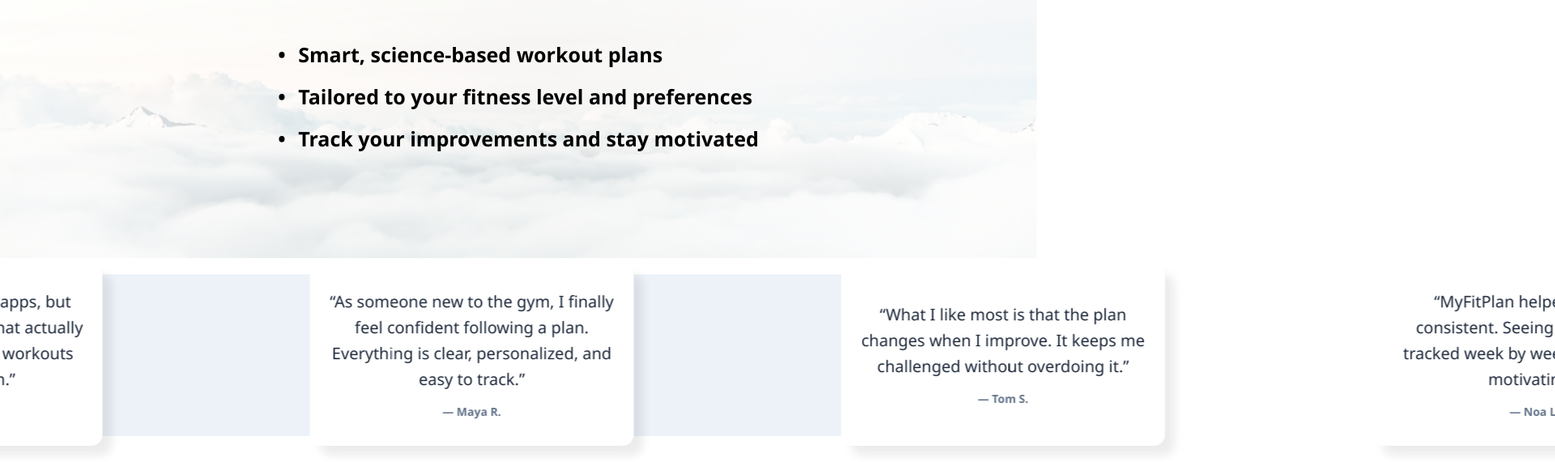
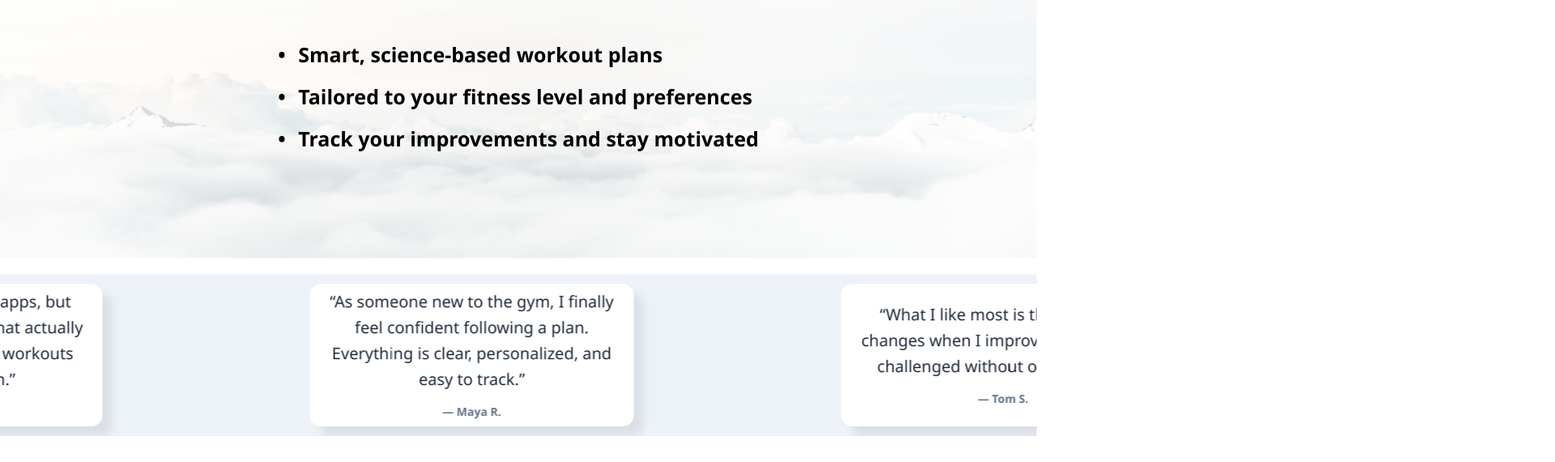
Before and after one commit to OmerLang/Course-Project---MyFitPlan, a plain HTML site: page homePage.html in a window 1280 px wide. Shown: the part 1139-1710 px from the top of the page at 81% size, 1920 px wide, since content can reach past the window. Drawn offline with Linux system fonts and the light colour scheme.

Commit message:
final positioning

```diff
--- a/homePage.css
+++ b/homePage.css
@@ -158,20 +158,19 @@ li::before {
 
 .hero3 {
   display: flex;
-  flex-direction: column;
-  justify-content: center;
-  align-items: flex-start;
-background-color: rgb(236, 242, 248);
-
+  align-items: center;
+  background-color: rgb(236, 242, 248);
   position: relative;
   height: clamp(200px, 25vh, 400px);
   margin-bottom: var(--space-sm);
-  /* overflow: hidden; */
+  overflow: hidden;
 }
 
 .carousel-viewport{
-  /* overflow: hidden; */
+  overflow: hidden;
   width: 100%;
+  display: flex;
+  align-items: center;
 }
 
 .carousel-container {
@@ -181,6 +180,7 @@ background-color: rgb(236, 242, 248);
   width: max-content;
   will-change: transform;
   animation: reviewScroll 180s linear infinite;
+  min-height: clamp(220px, 35vh, 420px);
 }
 
 .carousel-container:hover {
@@ -194,7 +194,7 @@ background-color: rgb(236, 242, 248);
 
 .slide {
   width: clamp(150px, 55vw, 400px);
-  height: clamp(100px, 28vh, 240px);
+  height: clamp(150px, 22vh, 240px);
   display: flex;
   flex-direction: column;
   justify-content: center;
@@ -205,9 +205,6 @@ background-color: rgb(236, 242, 248);
   padding: clamp(3px, 3vw, 24px);
   box-shadow: 12px 12px 12px rgba(0, 0, 0, 0.08);
   line-height: 1.7;
-  margin-top: 20px;
-  margin-bottom: 20px;
-
 }
 
 
```
